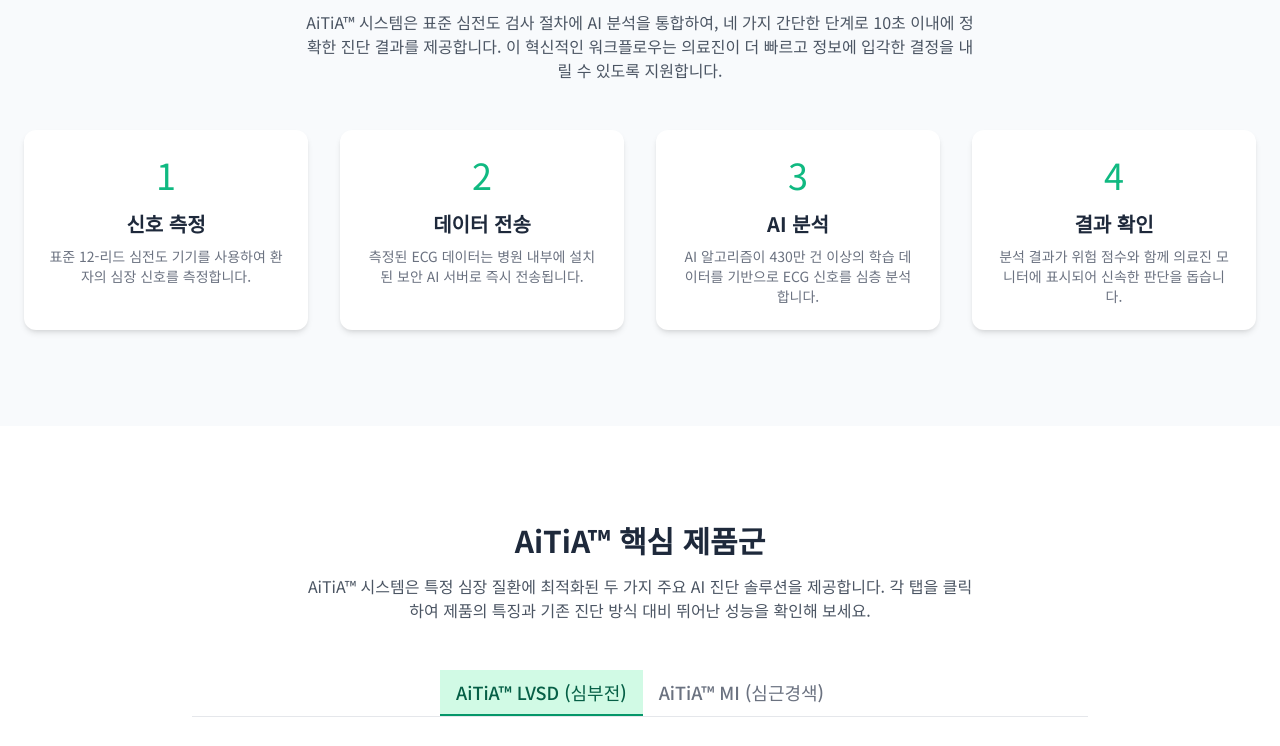
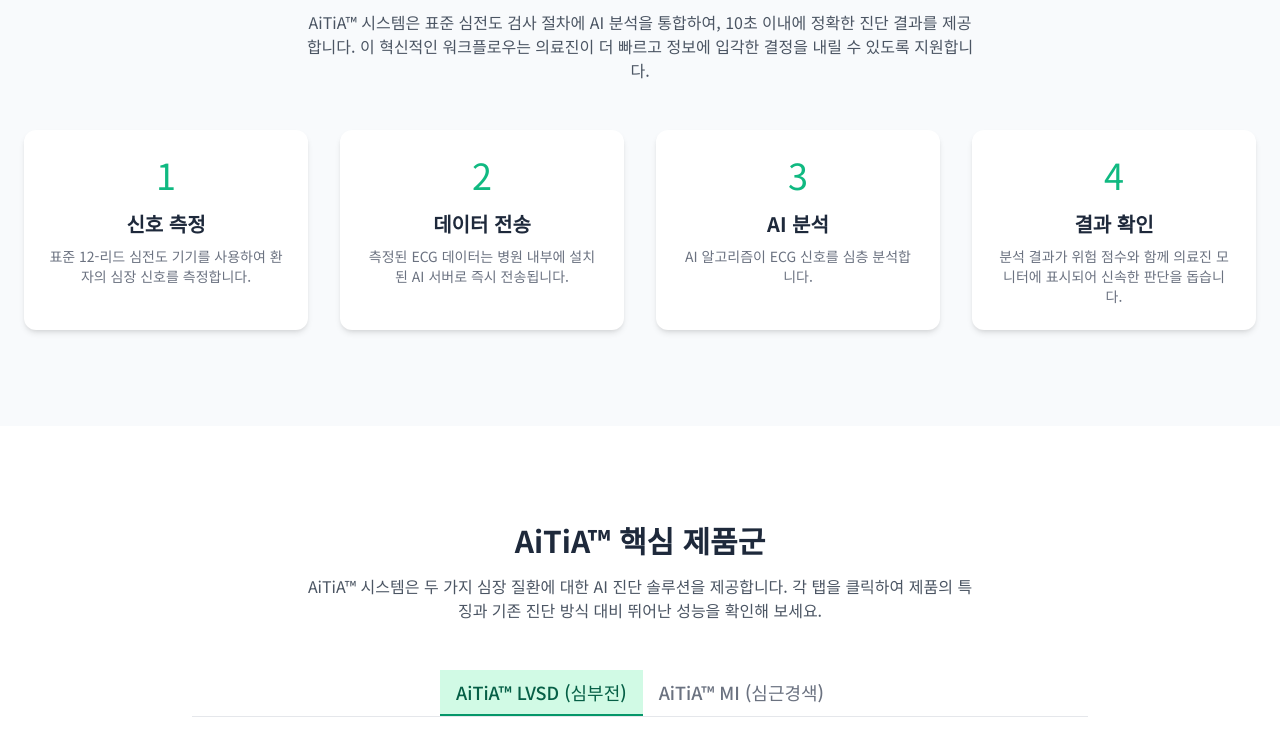
Before and after one commit to Sungrace25/Data, a plain HTML site: page Introduction-Ko.html in a window 1280 px wide. Shown: the part 574-1320 px from the top of the page. Drawn offline with nearby package versions, Linux system fonts and the light colour scheme.

Commit message:
Update Introduction-Ko.html

```diff
--- a/Introduction-Ko.html
+++ b/Introduction-Ko.html
@@ -86,7 +86,7 @@
             <div class="container mx-auto px-6">
                 <div class="text-center">
                     <h2 class="text-3xl font-bold">AiTiA™ 시스템 작동 원리</h2>
-                    <p class="mt-4 text-gray-600 max-w-2xl mx-auto">AiTiA™ 시스템은 표준 심전도 검사 절차에 AI 분석을 통합하여, 네 가지 간단한 단계로 10초 이내에 정확한 진단 결과를 제공합니다. 이 혁신적인 워크플로우는 의료진이 더 빠르고 정보에 입각한 결정을 내릴 수 있도록 지원합니다.</p>
+                    <p class="mt-4 text-gray-600 max-w-2xl mx-auto">AiTiA™ 시스템은 표준 심전도 검사 절차에 AI 분석을 통합하여, 10초 이내에 정확한 진단 결과를 제공합니다. 이 혁신적인 워크플로우는 의료진이 더 빠르고 정보에 입각한 결정을 내릴 수 있도록 지원합니다.</p>
                 </div>
                 <div class="mt-12 grid md:grid-cols-4 gap-8 text-center">
                     <div class="p-6 bg-white rounded-xl shadow-md">
@@ -97,12 +97,12 @@
                     <div class="p-6 bg-white rounded-xl shadow-md">
                         <div class="text-4xl text-emerald-500">2</div>
                         <h3 class="mt-4 text-xl font-semibold">데이터 전송</h3>
-                        <p class="mt-2 text-gray-500 text-sm">측정된 ECG 데이터는 병원 내부에 설치된 보안 AI 서버로 즉시 전송됩니다.</p>
+                        <p class="mt-2 text-gray-500 text-sm">측정된 ECG 데이터는 병원 내부에 설치된 AI 서버로 즉시 전송됩니다.</p>
                     </div>
                     <div class="p-6 bg-white rounded-xl shadow-md">
                         <div class="text-4xl text-emerald-500">3</div>
                         <h3 class="mt-4 text-xl font-semibold">AI 분석</h3>
-                        <p class="mt-2 text-gray-500 text-sm">AI 알고리즘이 430만 건 이상의 학습 데이터를 기반으로 ECG 신호를 심층 분석합니다.</p>
+                        <p class="mt-2 text-gray-500 text-sm">AI 알고리즘이 ECG 신호를 심층 분석합니다.</p>
                     </div>
                     <div class="p-6 bg-white rounded-xl shadow-md">
                         <div class="text-4xl text-emerald-500">4</div>
@@ -117,7 +117,7 @@
             <div class="container mx-auto px-6">
                 <div class="text-center">
                     <h2 class="text-3xl font-bold">AiTiA™ 핵심 제품군</h2>
-                    <p class="mt-4 text-gray-600 max-w-2xl mx-auto">AiTiA™ 시스템은 특정 심장 질환에 최적화된 두 가지 주요 AI 진단 솔루션을 제공합니다. 각 탭을 클릭하여 제품의 특징과 기존 진단 방식 대비 뛰어난 성능을 확인해 보세요.</p>
+                    <p class="mt-4 text-gray-600 max-w-2xl mx-auto">AiTiA™ 시스템은 두 가지 심장 질환에 대한 AI 진단 솔루션을 제공합니다. 각 탭을 클릭하여 제품의 특징과 기존 진단 방식 대비 뛰어난 성능을 확인해 보세요.</p>
                 </div>
                 <div class="mt-12 max-w-4xl mx-auto">
                     <div class="flex justify-center border-b border-gray-200">
```
